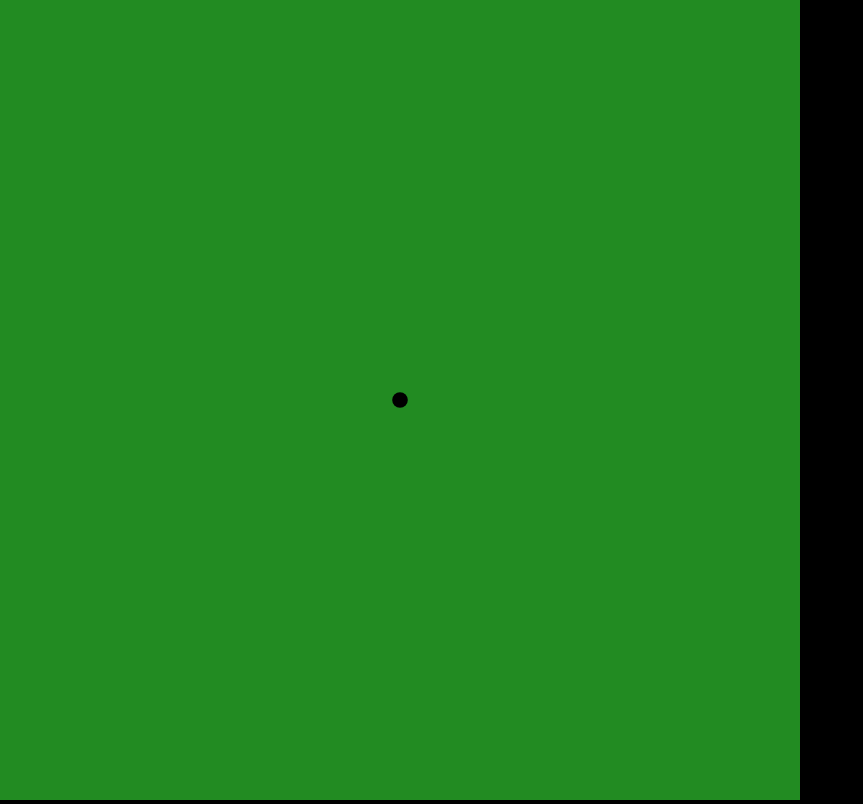
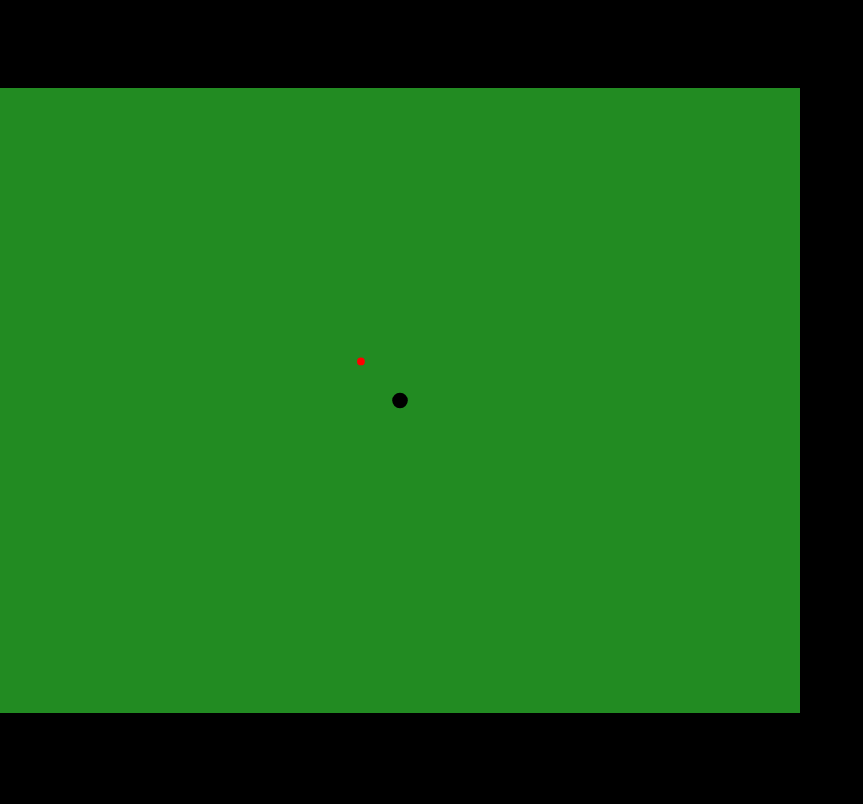
Before and after one commit to cedricgeissmann/js-game, a plain HTML site: page index.html in a window 1280 px wide. Both pictures are taken after a click on the button "New Game". Shown: the whole page, without its empty margins (0-863 px from the left). Drawn offline with Linux system fonts and the light colour scheme.

Commit message:
Added cursor in game

```diff
--- a/index.html
+++ b/index.html
@@ -11,7 +11,7 @@
 <body>
     <div id="main">
     <div id="game">
-        <svg id="game-screen" viewBox="0 0 100 100">
+        <svg id="game-screen" viewBox="0 0 100 100" width="1024" height="800">
         </svg>
     </div>
     <div id="menu">
--- a/script.js
+++ b/script.js
@@ -83,6 +83,25 @@ class Player extends GameObject {
     }
 }
 
+class Pointer {
+    constructor() {
+        this.pos = new Vector(0, 0)
+        this.obj = document.createElementNS(NS, "circle")
+        this.obj.setAttribute("cx", 0)
+        this.obj.setAttribute("cy", 0)
+        this.obj.setAttribute("r", 5)
+        this.obj.setAttribute("fill", "red")
+        document.querySelector("#game > svg").appendChild(this.obj)
+    }
+
+    updatePosition(ev) {
+        this.pos.x = ev.offsetX / screen.clientWidth * WIDTH + (player.pos.x - WIDTH / 2)
+        this.pos.y = ev.offsetY / screen.clientHeight * HEIGHT + (player.pos.y - HEIGHT / 2)
+        this.obj.setAttribute("cx", this.pos.x)
+        this.obj.setAttribute("cy", this.pos.y)
+    }
+}
+
 
 class Spell {
     constructor () {
@@ -117,6 +136,7 @@ function newGame() {
 }
 
 const screen = document.querySelector("#game-screen")
+const pointer = new Pointer()
 function gameLoop() {
     projectiles.forEach(function(proj) {
         proj.updatePosition()
@@ -157,3 +177,7 @@ window.onkeyup = function(ev) {
         player.dir.y = 0
     }
 }
+
+screen.onmousemove = function(ev) {
+    pointer.updatePosition(ev)
+}
--- a/style.css
+++ b/style.css
@@ -22,7 +22,6 @@ body {
 
 #game {
     display: none;
-    background-color: forestgreen;
     padding: 0;
     margin: 0;
     height: 100%;
@@ -30,10 +29,14 @@ body {
 }
 
 #game svg {
-    height: 100%;
+    background-color: forestgreen;
+    height: 78.125%;
     width: 100%;
     padding: 0;
     margin: 0;
+    margin-top: 10.9375%;
+    margin-bottom: 10.9375%;
+    cursor: none;
 }
 
 #menu {
```
